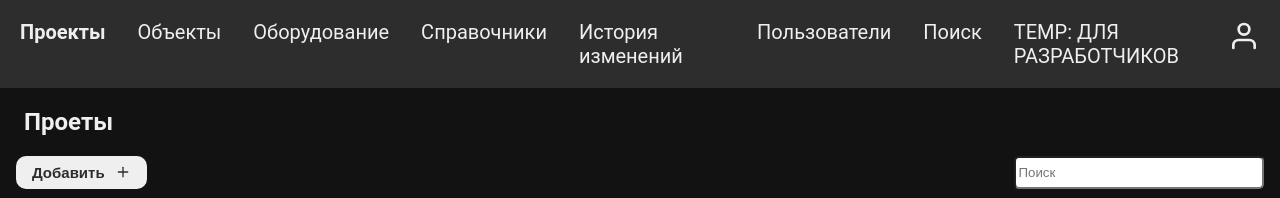
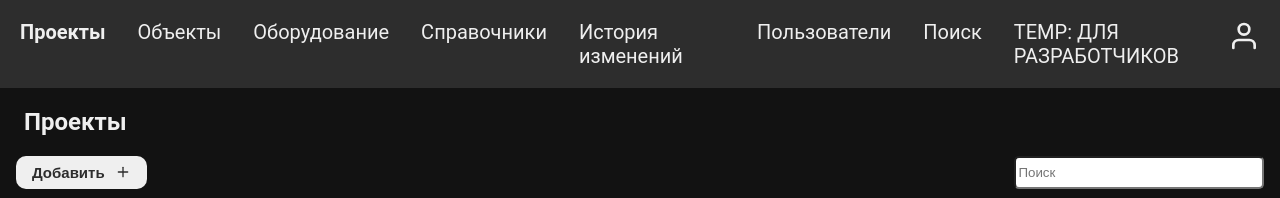
Before and after one commit to RusakovRodion/SRS, a React (Vite) app in the folder frontend/: page /projects in a window 1280 px wide. Shown: the top 198 px of the page. Built offline with nearby package versions, Linux system fonts and the light colour scheme.

Commit message:
rename pages css

```diff
--- a/frontend/src/ui/objects_page.tsx
+++ b/frontend/src/ui/objects_page.tsx
@@ -6,7 +6,7 @@ import {
     list_item_info,
 } from "./list_component.module.css";
 
-import "./objects_page.css";
+import "./page.css";
 import "./list_component.module.css";
 
 
--- a/frontend/src/ui/projects_page.tsx
+++ b/frontend/src/ui/projects_page.tsx
@@ -6,7 +6,7 @@ import {
     list_item_info,
 } from "./list_component.module.css";
 
-import "./objects_page.css";
+import "./page.css";
 import "./list_component.module.css";
 
 
@@ -35,7 +35,7 @@ export function ProjectsPage() {
   ]
     return (
         <content>
-            <h2>Проеты</h2>
+            <h2>Проекты</h2>
             <div className="add_button_and_search">
                 <AddButton onClick={() => console.log("add button")} />
                 <input type="search" placeholder="Поиск"/>
```
Also changed, not shown: frontend/src/ui/page.css (renamed from frontend/src/ui/objects_page.css).
